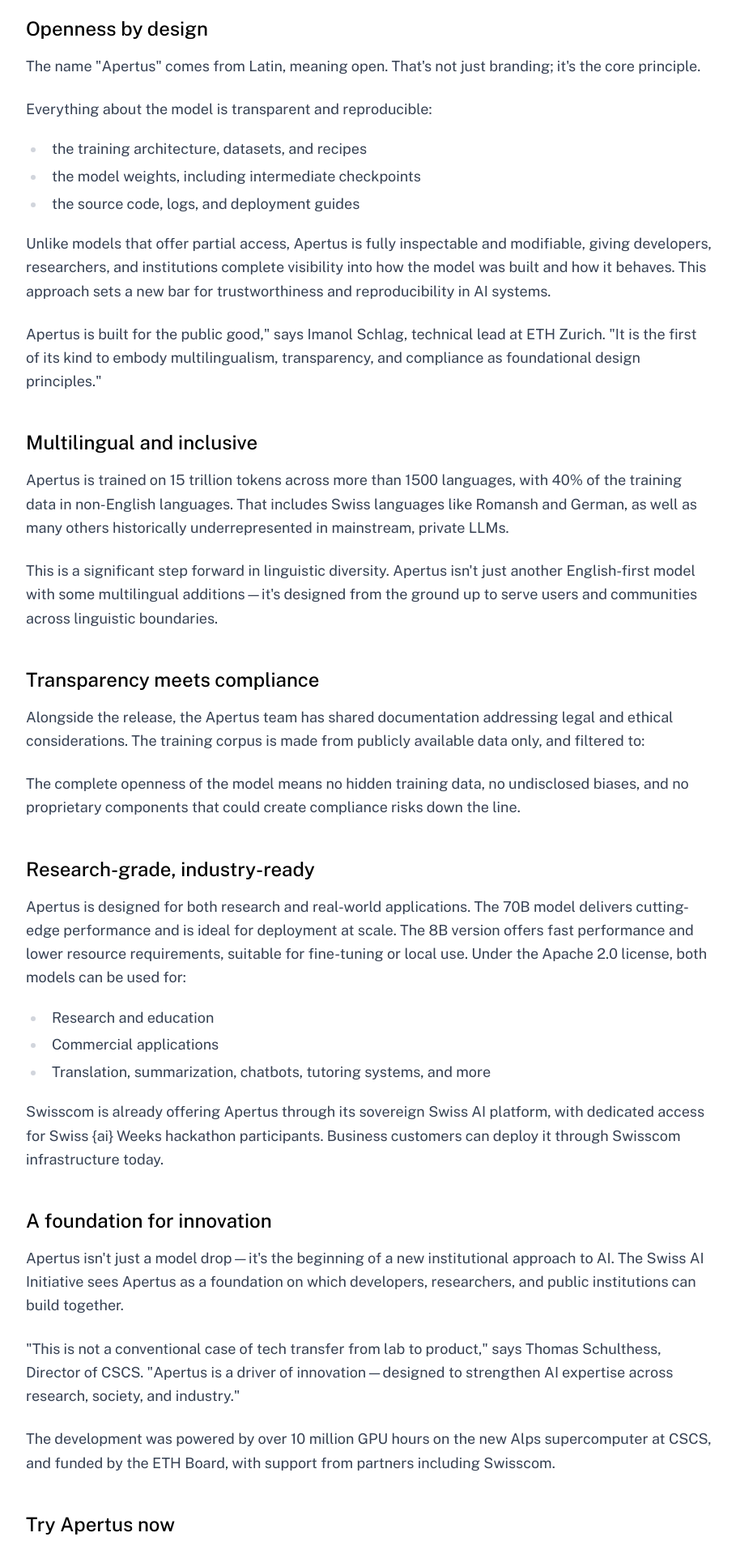
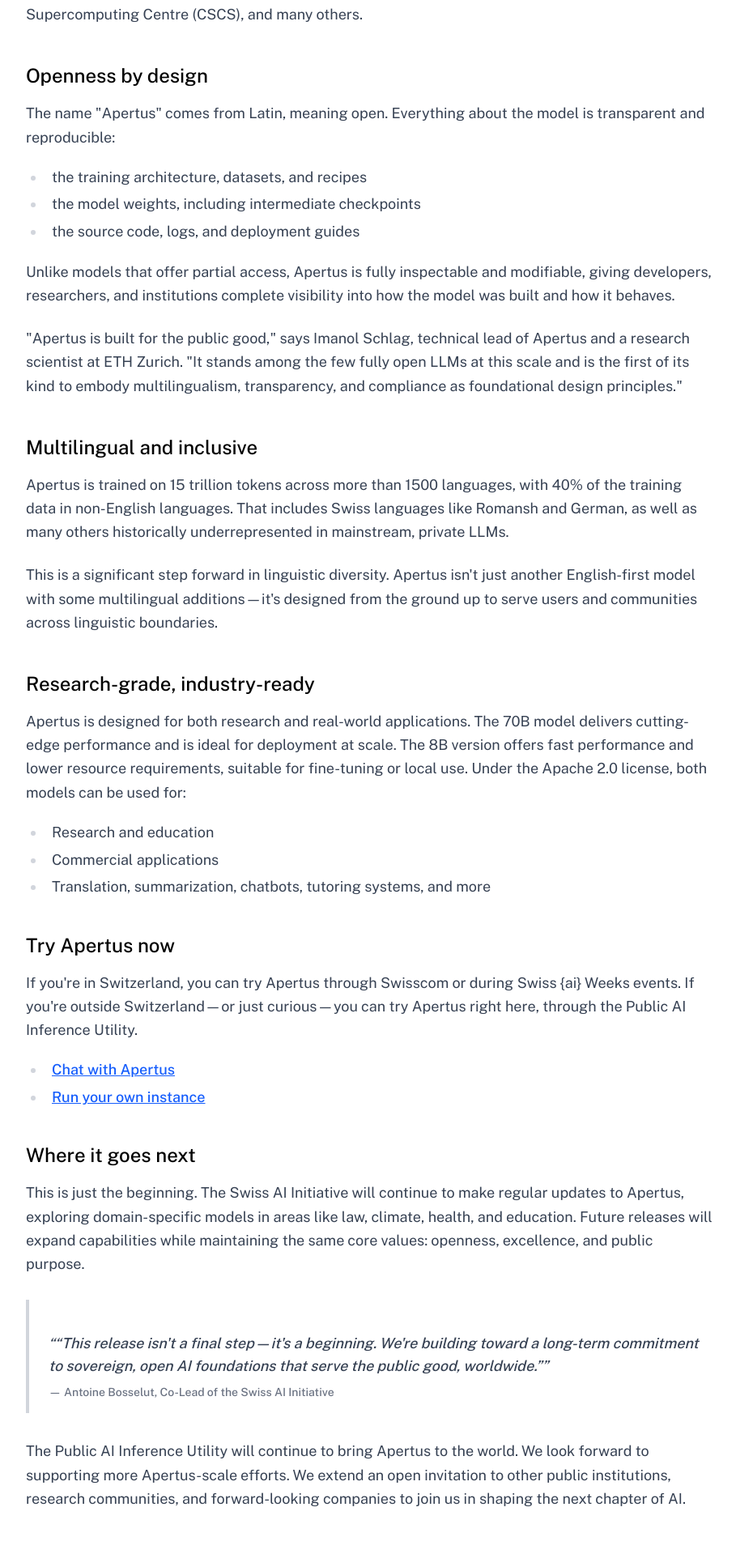
Before and after one commit to forpublicai/publicai.co, a Next.js app: page /apertus in a window 1280 px wide. Shown: the part 1580-3499 px from the top of the page at 81% size, without its empty margins (184-1093 px from the left). Built offline with nearby package versions, Linux system fonts and the light colour scheme.

Commit message:
updated Apertus page

```diff
--- a/src/app/apertus/page.tsx
+++ b/src/app/apertus/page.tsx
@@ -22,13 +22,13 @@ export default function ApertusSwissAIPage() {
         type: 'list' as const,
         content: [
           '<a href="https://chat.publicai.co/" class="text-blue-600 hover:text-blue-800 underline">Chat with Apertus now</a>',
-          '<a href="https://www.apertus.ai/" class="text-blue-600 hover:text-blue-800 underline">Visit apertus.ai</a>',
-          '<a href="https://docs.google.com/document/d/1T6TprlE90ovr30OGxCdPHZ_BDgua-aHfrZDpdydwIP0/edit?tab=t.0#heading=h.slzksvsbviv0" class="text-blue-600 hover:text-blue-800 underline">Press release</a>'
+          'Docs + models <a href="https://huggingface.co/swiss-ai" class="text-blue-600 hover:text-blue-800 underline">on Hugging Face</a>',
+          '<a href="https://docs.google.com/document/d/e/2PACX-1vTgz5MtSPUSZ8lFavarM0Mti42KdOiYH5WynlD1uLO0eDM2LGaGtn2ST-UuE4B-s3sdv1ghEIiWm90t/pub" class="text-blue-600 hover:text-blue-800 underline">Press release</a>'
         ]
       },
       {
         type: 'paragraph' as const,
-        content: "Public AI is proud to be the official international deployment partner for Apertus. To support Apertus, we've allocated around ~115,000 GPU-hours spread across 10 clusters in 5+ countries—just for the month of September. For reference, that’s a Geneva-sized amount of inference: about what a city the size of Geneva spends on consumer compute per month."
+        content: "Public AI is proud to be the official international deployment partner for Apertus. To support Apertus, we've allocated over 115,000 GPU-hours spread across 20 clusters in 5+ countries—just for the month of September. For reference, that’s a Geneva-sized amount of inference: about what a city the size of Geneva spends on consumer compute per month. This was made possible by our inference partners, including Amazon Web Services, Exoscale, AI Singapore, Cudo Compute, the Swiss National Supercomputing Centre (CSCS), and many others."
       },
       {
         type: 'heading' as const,
@@ -36,11 +36,7 @@ export default function ApertusSwissAIPage() {
       },
       {
         type: 'paragraph' as const,
-        content: "The name \"Apertus\" comes from Latin, meaning open. That's not just branding; it's the core principle."
-      },
-      {
-        type: 'paragraph' as const,
-        content: 'Everything about the model is transparent and reproducible:'
+        content: "The name \"Apertus\" comes from Latin, meaning open. Everything about the model is transparent and reproducible:"
       },
       {
         type: 'list' as const,
@@ -52,11 +48,11 @@ export default function ApertusSwissAIPage() {
       },
       {
         type: 'paragraph' as const,
-        content: "Unlike models that offer partial access, Apertus is fully inspectable and modifiable, giving developers, researchers, and institutions complete visibility into how the model was built and how it behaves. This approach sets a new bar for trustworthiness and reproducibility in AI systems."
+        content: "Unlike models that offer partial access, Apertus is fully inspectable and modifiable, giving developers, researchers, and institutions complete visibility into how the model was built and how it behaves."
       },
       {
         type: 'paragraph' as const,
-        content: 'Apertus is built for the public good," says Imanol Schlag, technical lead at ETH Zurich. "It is the first of its kind to embody multilingualism, transparency, and compliance as foundational design principles."'
+        content: '"Apertus is built for the public good," says Imanol Schlag, technical lead of Apertus and a research scientist at ETH Zurich. "It stands among the few fully open LLMs at this scale and is the first of its kind to embody multilingualism, transparency, and compliance as foundational design principles."'
       },
       {
         type: 'heading' as const,
@@ -69,18 +65,6 @@ export default function ApertusSwissAIPage() {
       {
         type: 'paragraph' as const,
         content: "This is a significant step forward in linguistic diversity. Apertus isn't just another English-first model with some multilingual additions—it's designed from the ground up to serve users and communities across linguistic boundaries."
-      },
-      {
-        type: 'heading' as const,
-        content: "Transparency meets compliance"
-      },
-      {
-        type: 'paragraph' as const,
-        content: "Alongside the release, the Apertus team has shared documentation addressing legal and ethical considerations. The training corpus is made from publicly available data only, and filtered to:"
-      },
-      {
-        type: 'paragraph' as const,
-        content: "The complete openness of the model means no hidden training data, no undisclosed biases, and no proprietary components that could create compliance risks down the line."
       },
       {
         type: 'heading' as const,
@@ -99,42 +83,18 @@ export default function ApertusSwissAIPage() {
         ]
       },
       {
-        type: 'paragraph' as const,
-        content: "Swisscom is already offering Apertus through its sovereign Swiss AI platform, with dedicated access for Swiss {ai} Weeks hackathon participants. Business customers can deploy it through Swisscom infrastructure today."
-      },
-      {
-        type: 'heading' as const,
-        content: "A foundation for innovation"
-      },
-      {
-        type: 'paragraph' as const,
-        content: "Apertus isn't just a model drop—it's the beginning of a new institutional approach to AI. The Swiss AI Initiative sees Apertus as a foundation on which developers, researchers, and public institutions can build together."
-      },
-      {
-        type: 'paragraph' as const,
-        content: '"This is not a conventional case of tech transfer from lab to product," says Thomas Schulthess, Director of CSCS. "Apertus is a driver of innovation—designed to strengthen AI expertise across research, society, and industry."'
-      },
-      {
-        type: 'paragraph' as const,
-        content: 'The development was powered by over 10 million GPU hours on the new Alps supercomputer at CSCS, and funded by the ETH Board, with support from partners including Swisscom.'
-      },
-      {
         type: 'heading' as const,
         content: "Try Apertus now"
       },
       {
         type: 'paragraph' as const,
-        content: "If you're in Switzerland, you can try Apertus through Swisscom or during Swiss {ai} Weeks events. If you're outside Switzerland - or just curious - Public AI is making Apertus available globally through the Public AI Inference Utility."
-      },
-      {
-        type: 'paragraph' as const,
-        content: '"Apertus is the leading public AI model today," says Joshua Tan, Lead Maintainer of the Utility. "It\'s our best proof yet that AI can be a form of public infrastructure—like highways, water, or electricity."'
+        content: "If you're in Switzerland, you can try Apertus through Swisscom or during Swiss {ai} Weeks events. If you're outside Switzerland—or just curious—you can try Apertus right here, through the Public AI Inference Utility."
       },
       {
         type: 'list' as const,
         content: [
           '<a href="https://chat.publicai.co/" class="text-blue-600 hover:text-blue-800 underline">Chat with Apertus</a>',
-          '<a href="https://publicai.co/utility" class="text-blue-600 hover:text-blue-800 underline">Run your own instance</a>'
+          '<a href="https://huggingface.co/swiss-ai" class="text-blue-600 hover:text-blue-800 underline">Run your own instance</a>'
         ]
       },
       {
@@ -143,32 +103,16 @@ export default function ApertusSwissAIPage() {
       },
       {
         type: 'paragraph' as const,
-        content: "This is just the beginning. The Swiss AI Initiative has committed to regular updates of Apertus, and to exploring domain-specific models in areas like law, climate, health, and education. Future releases will expand capabilities while maintaining the same core values: openness, compliance, and public purpose."
+        content: "This is just the beginning. The Swiss AI Initiative will continue to make regular updates to Apertus, exploring domain-specific models in areas like law, climate, health, and education. Future releases will expand capabilities while maintaining the same core values: openness, excellence, and public purpose."
+      },
+      {
+        type: 'quote' as const,
+        content: "This release isn't a final step—it's a beginning. We're building toward a long-term commitment to sovereign, open AI foundations that serve the public good, worldwide.",
+        attribution: "Antoine Bosselut, Co-Lead of the Swiss AI Initiative"
       },
       {
         type: 'paragraph' as const,
-        content: "The Public AI Inference Utility will continue to bring Apertus to the world. We extend an open invitation to other countries, public institutions, and research communities to join us in shaping the next chapter. Apertus proves that large-scale, transparent, multilingual AI—developed for the public interest—is possible. Let's build on this momentum. Whether you're designing national AI strategies, managing public compute infrastructure, or stewarding open science, we welcome collaborators to work with us on future Apertus-scale efforts that reflect shared democratic values and serve global public needs."
-      },
-      {
-        type: 'quote' as const,
-        content: "This release isn't a final step—it's a beginning. We're building toward a long-term commitment to sovereign, open AI foundations that serve the public good, worldwide",
-        attribution: "Antoine Bosselut, Co-Lead of the Swiss AI Initiative"
-      },
-      {
-        type: 'heading' as const,
-        content: "Explore Apertus"
-      },
-      {
-        type: 'paragraph' as const,
-        content: "The age of public AI has a flagship model. Its name is Apertus. Let\'s build with it."
-      },
-      {
-        type: 'list' as const,
-        content: [
-          'Main site: <a href="https://www.apertus.ai/" class="text-blue-600 hover:text-blue-800 underline">Apertus.ai</a>',
-          'Documentation + models: <a href="https://huggingface.co/Apertus-LLM" class="text-blue-600 hover:text-blue-800 underline">Hugging Face: Apertus</a>',
-          'Try online: <a href="https://chat.publicai.co/" class="text-blue-600 hover:text-blue-800 underline">chat.publicai.co</a>'
-        ]
+        content: "The Public AI Inference Utility will continue to bring Apertus to the world. We look forward to supporting more Apertus-scale efforts. We extend an open invitation to other public institutions, research communities, and forward-looking companies to join us in shaping the next chapter of AI."
       }
     ]
   };
--- a/src/app/utility/page.tsx
+++ b/src/app/utility/page.tsx
@@ -8,11 +8,11 @@ export default function UtilityPage() {
     sections: [
       {
         type: 'paragraph' as const,
-        content: "The Public AI Inference Utility is the public access point for open and sovereign AI models. Imagine a water or electric utility, but instead of H20 or electrons, you're getting inference on tap."
+        content: "The Public AI Inference Utility is the public access point for open and sovereign AI models."
       },
       {
         type: 'paragraph' as const,
-        content: "The Utility uses a fully-featured, open-source frontend and a deployment layer that runs on compute from public and private partners around the world. We offer stable, direct access to models built by national (and international) public institutions."
+        content: "The Utility uses a fully-featured, open-source frontend and a deployment layer that runs on compute from public and private partners around the world. We offer stable, direct access to models built by national (and international) public institutions. Imagine a water or electric utility, but instead of H20 or electrons, you're getting inference on tap."
       },
       {
         type: 'heading' as const,
@@ -33,7 +33,7 @@ export default function UtilityPage() {
       },
       {
         type: 'paragraph' as const,
-        content: "Some features you might not notice:"
+        content: "Some features you might not"
       },
       {
         type: 'list' as const,
```
